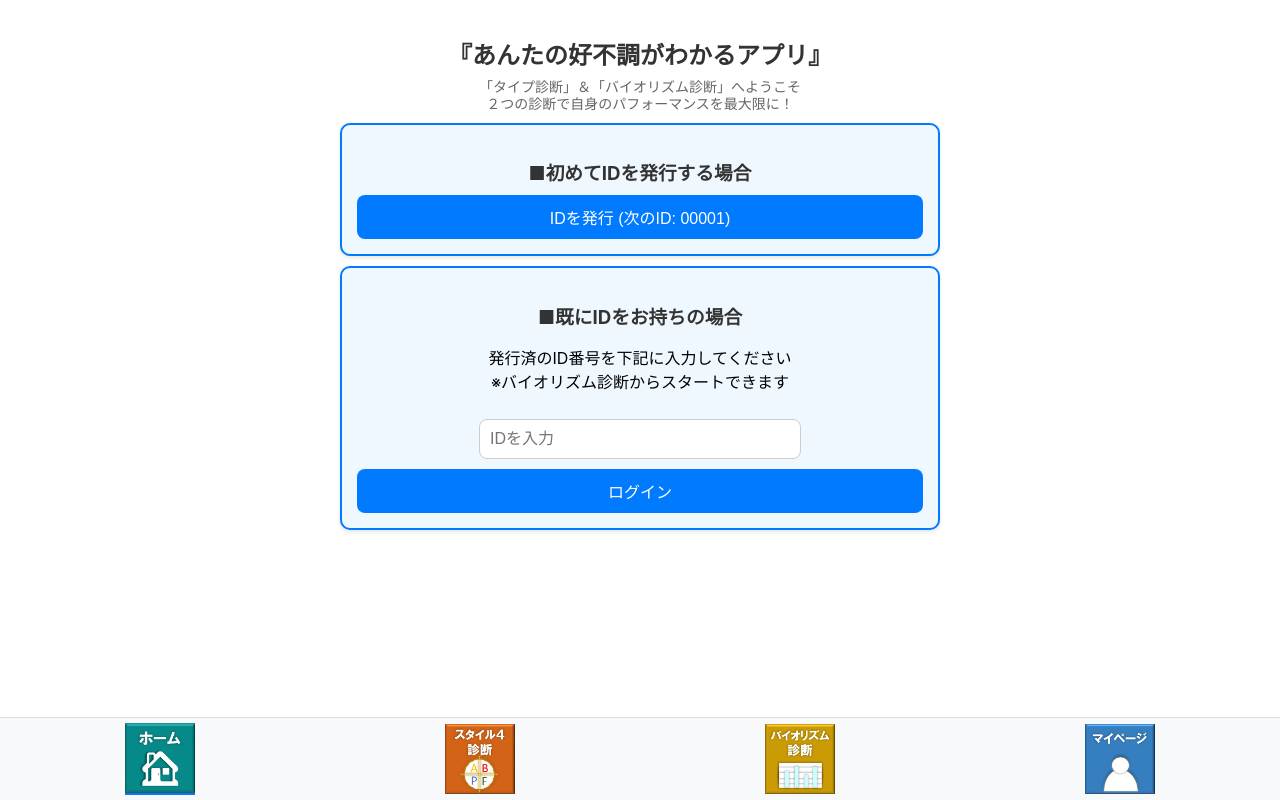
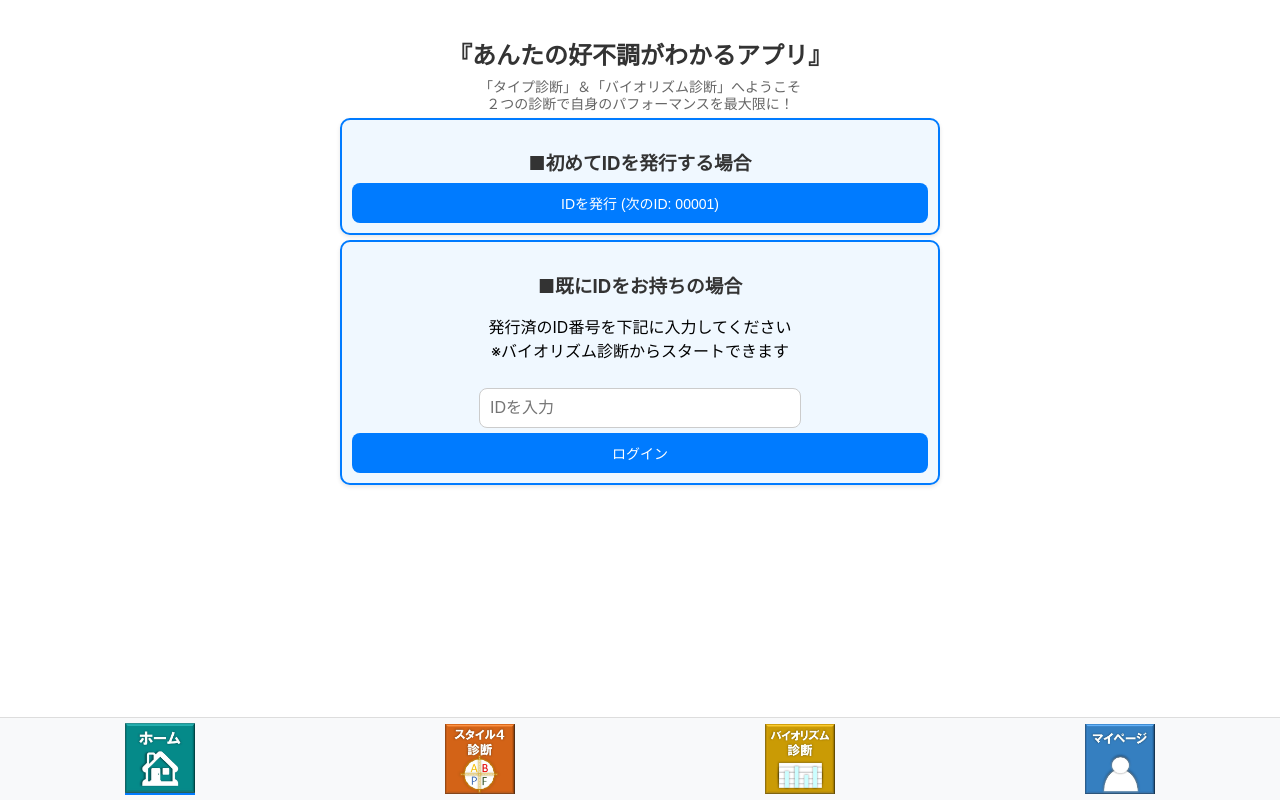
Before and after one commit to sakaguchi2783/GT-golf-app, a React (Create React App) app: page / in a window 1280 px wide. Built offline with nearby package versions, Linux system fonts and the light colour scheme; no server answers; the database is empty.

Commit message:
UI修正50

```diff
--- a/src/pages/Home.css
+++ b/src/pages/Home.css
@@ -42,8 +42,8 @@
 .id-box {
   border: 2px solid #007bff;
   border-radius: 10px;
-  padding: 15px;
-  margin: 10px 0;
+  padding: 10px;
+  margin: 5px 0;
   background-color: #f0f8ff;
   box-shadow: 0 2px 4px rgba(0, 0, 0, 0.1);
 }
@@ -54,9 +54,9 @@
   color: white;
   border: none;
   border-radius: 8px;
-  font-size: 16px;
+  font-size: 14px;
   cursor: pointer;
-  margin-top: 10px;
+  margin-top: 5px;
   transition: background-color 0.3s ease;
   width: 100%;
 }
```
